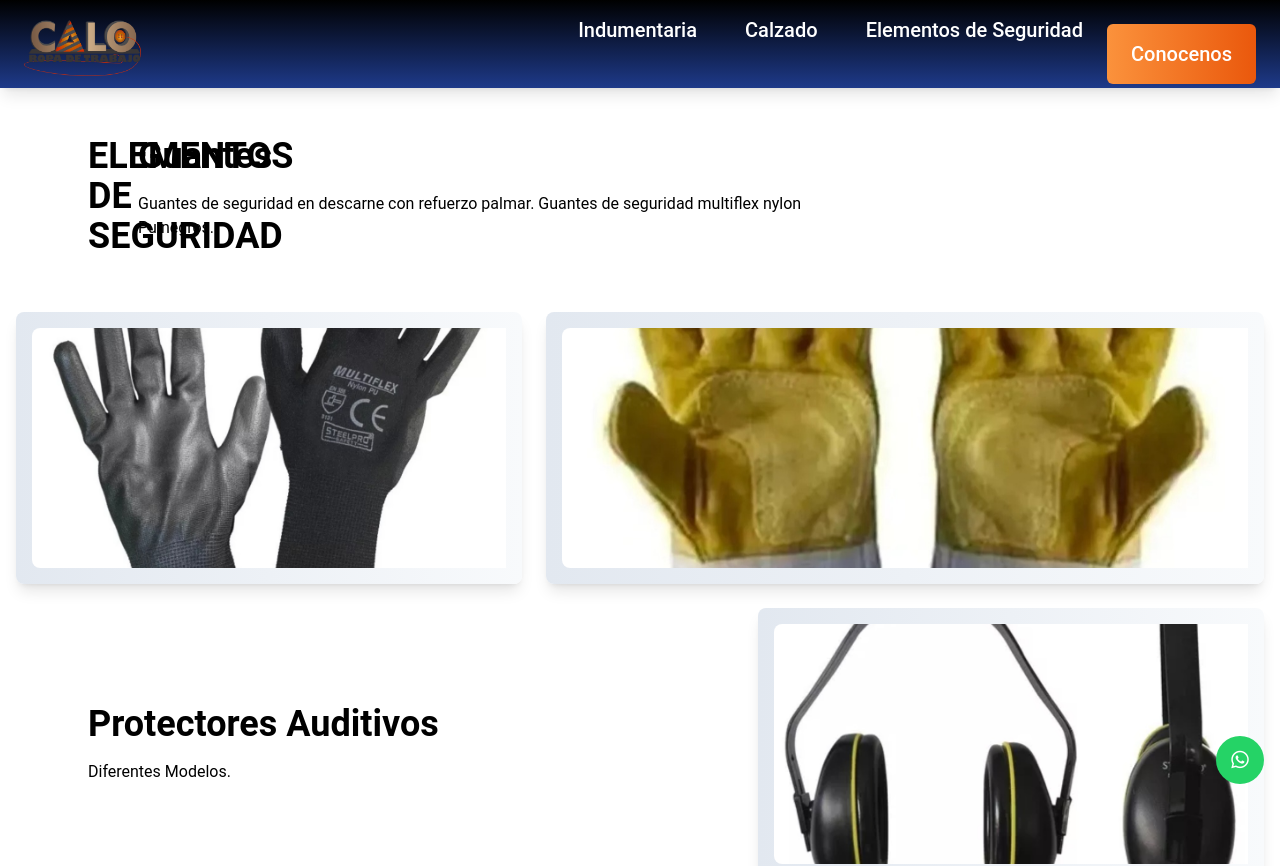
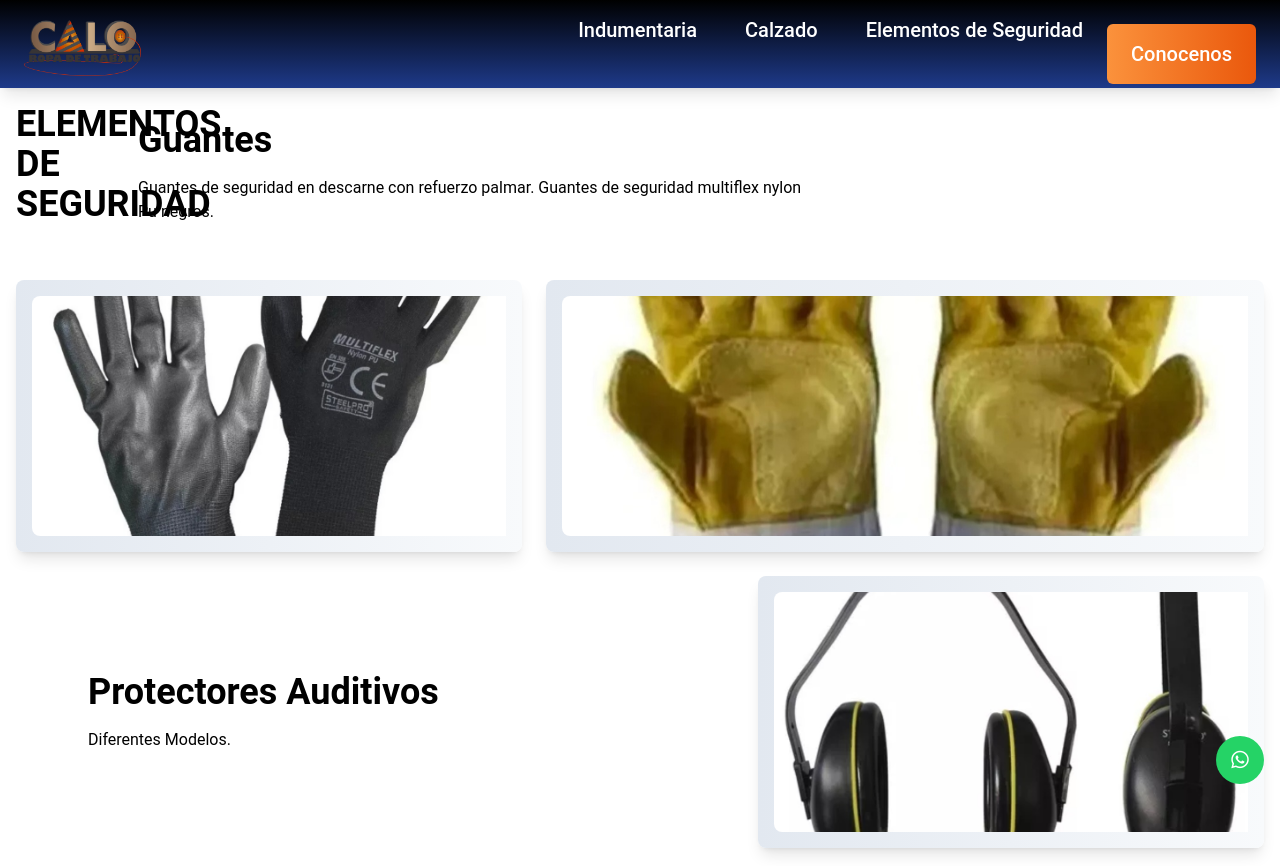
Before and after one commit to iacubdiego/calo_indumentaria_landingpage_react, a React (Create React App) app: page /Seguridad in a window 1280 px wide. Shown: the top 866 px of the page. Built offline with nearby package versions, Linux system fonts and the light colour scheme.

Commit message:
Update index.js

```diff
--- a/src/pages/Seguridad/index.js
+++ b/src/pages/Seguridad/index.js
@@ -20,9 +20,7 @@ export default function Seguridad() {
 
     <div className="relative p-4 grid grid-cols-4 gap-6 md:grid-cols-8 lg:grid-cols-12">
 
-    <div className="w-3/4 mx-14 mt-4 max-w-screen-xl p-4">
-        <h2 className="text-4xl font-bold mb-4">ELEMENTOS DE SEGURIDAD</h2>
-      </div>
+      <h2 className="text-4xl font-bold mb-4">ELEMENTOS DE SEGURIDAD</h2>
 
       <div className="col-span-4 lg:col-span-7 flex flex-col justify-center p-4">
         <h2 className="text-4xl font-bold mb-4">Guantes</h2>
```
